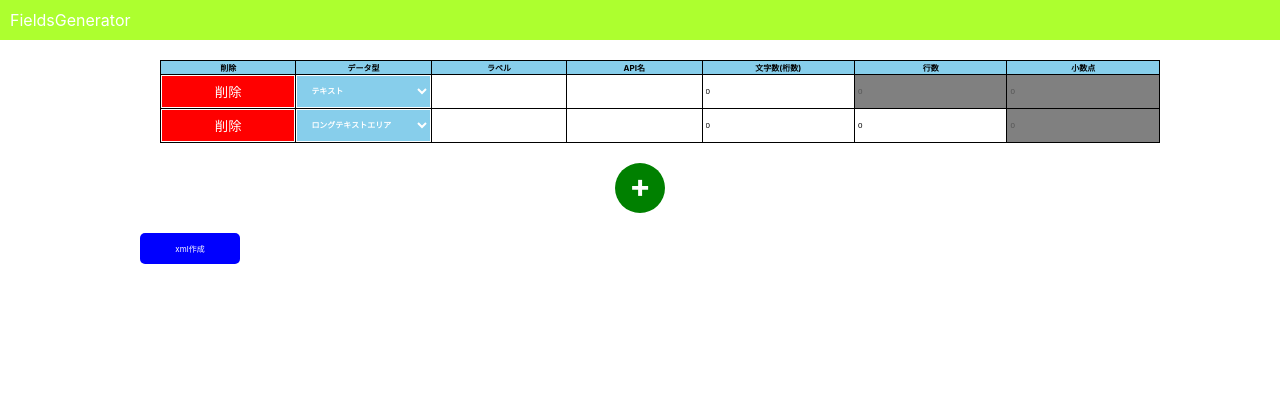
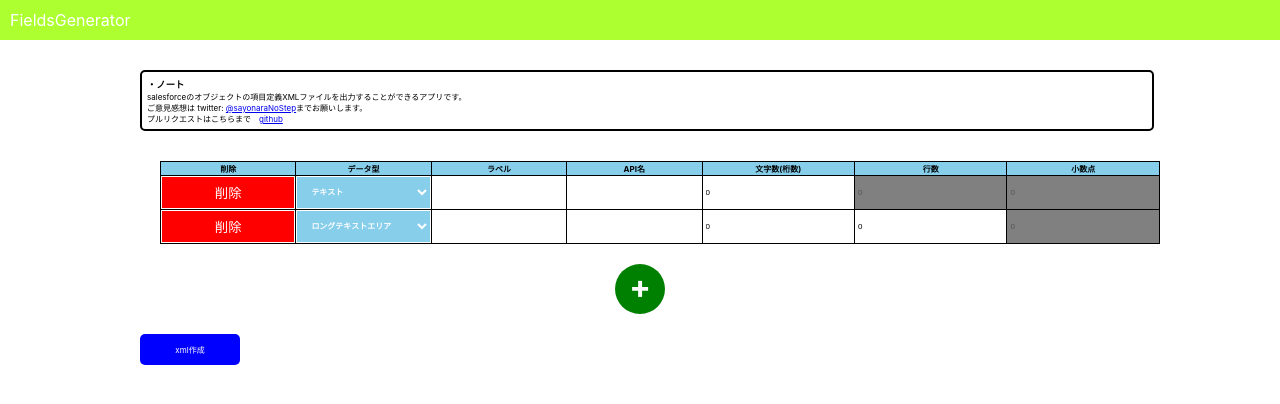
Before and after one commit to noworker/fieldsGenerator, a React (Create React App) app: page / in a window 1280 px wide. Shown: the top 404 px of the page. Built offline with nearby package versions, Linux system fonts and the light colour scheme.

Commit message:
ノートの追加

```diff
--- a/public/index.html
+++ b/public/index.html
@@ -24,7 +24,7 @@
       work correctly both with client-side routing and a non-root public URL.
       Learn how to configure a non-root public URL by running `npm run build`.
     -->
-    <title>React App</title>
+    <title>FieldsGenerator</title>
   </head>
   <body>
     <noscript>You need to enable JavaScript to run this app.</noscript>
--- a/src/App.js
+++ b/src/App.js
@@ -2,11 +2,11 @@ import { useState } from 'react';
 import './App.css';
 import fileDownload from 'js-file-download';
 import Header from './component/header/header.tsx';
+import Note from './component/note/note.tsx';
 
 function App() {
 
   const [count, setCount] = useState(3);
-  const [generatedText, setGeneratedText] = useState("");
 
   const typeDefinition = [
     {
@@ -228,6 +228,7 @@ function App() {
       <Header name={"kawano"} age={24}></Header>
 
       <div className='container'>
+        <Note></Note>
         <table className='w-100'>
           <thead>
             <tr className='w-100'>
--- a/src/component/header/header.tsx
+++ b/src/component/header/header.tsx
@@ -1,10 +1,5 @@
 import React, { useMemo } from "react"
 import './header.css'
-
-type HeaderProps = {
-    name: string;
-    age: number;
-}
 
 const Header: React.FC = () =>{
     return useMemo(() => {
--- /dev/null
+++ b/src/component/note/note.css
@@ -0,0 +1,7 @@
+.note-frame {
+    width: 100%;
+    border: 2px solid black;
+    border-radius: 5px;
+    padding: 5px;
+    margin: 30px 0;
+}
--- /dev/null
+++ b/src/component/note/note.tsx
@@ -0,0 +1,20 @@
+import React, { useMemo } from "react"
+import './note.css'
+
+const Note: React.FC = () => {
+    return useMemo(() => {
+        return (
+            <>
+                <div className="note-frame">
+                   <h3>・ノート</h3>
+                   <p>salesforceのオブジェクトの項目定義XMLファイルを出力することができるアプリです。
+                    <br/>ご意見感想は twitter: <a href="https://twitter.com/sayonaraNoStep">@sayonaraNoStep</a>までお願いします。<br/>
+                プルリクエストはこちらまで　<a href="https://github.com/noworker/fieldsGenerator">github</a>
+                   </p>
+                </div>
+            </>
+        )
+    },[])
+}
+
+export default Note;
```
